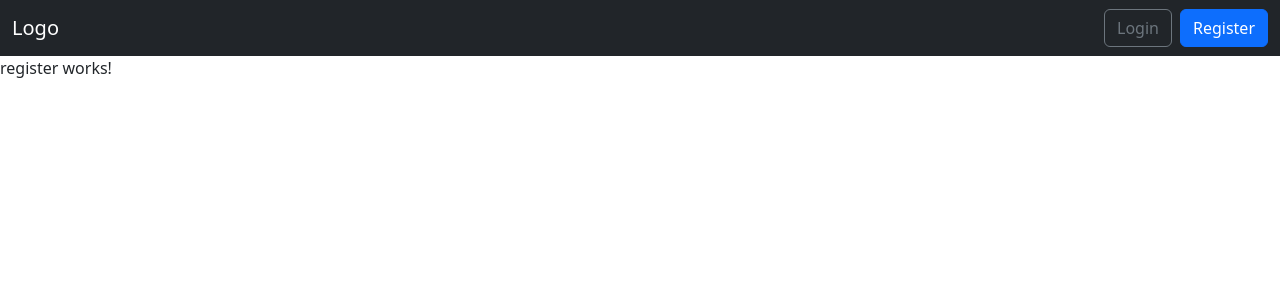
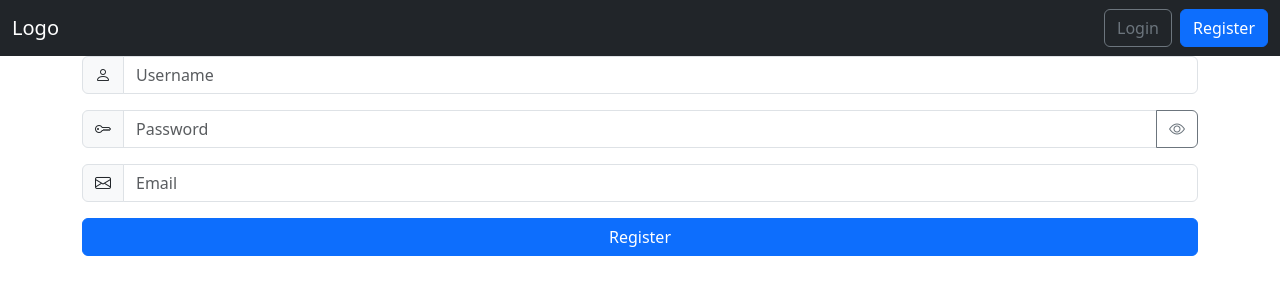
Before and after one commit to Matik541/angular-blog-school, an Angular app: page /register in a window 1280 px wide. Shown: the top 300 px of the page. Built offline with nearby package versions, Linux system fonts and the light colour scheme; no server answers.

Commit message:
Update login and register components

```diff
--- a/src/app/components/auth/login/login.component.html
+++ b/src/app/components/auth/login/login.component.html
@@ -1 +1,40 @@
-<p>login works!</p>
+<div class="container">
+  <div class="input-group mb-3">
+    <span class="input-group-text">
+        <i class="bi bi-person"></i>
+    </span>
+    <input
+      type="text"
+      class="form-control"
+      placeholder="Username"
+      aria-label="Username"
+    />
+  </div>
+
+  <div class="input-group mb-3">
+    <span class="input-group-text">
+        <i class="bi bi-key"></i>
+    </span>
+    <input
+      type="password"
+      class="form-control"
+      placeholder="Password"
+      aria-label="Password"
+    />
+    <button class="btn btn-outline-secondary" type="button" (click)="showPassword">
+        <i class="bi bi-eye"></i>
+    </button>
+  </div>
+
+  <div class="d-grid gap-2">
+    <button
+        type="email"
+        name="login"
+        id="login"
+        class="btn btn-primary"
+    >
+        Login
+    </button>
+  </div>
+
+</div>
--- a/src/app/components/auth/login/login.component.ts
+++ b/src/app/components/auth/login/login.component.ts
@@ -20,4 +20,8 @@ export class LoginComponent {
         console.log(res);
       });
     }
+
+    showPassword() {
+
+    }
 }
--- a/src/app/components/auth/register/register.component.html
+++ b/src/app/components/auth/register/register.component.html
@@ -1 +1,52 @@
-<p>register works!</p>
+<div class="container">
+    <div class="input-group mb-3">
+      <span class="input-group-text">
+          <i class="bi bi-person"></i>
+      </span>
+      <input
+        type="text"
+        class="form-control"
+        placeholder="Username"
+        aria-label="Username"
+      />
+    </div>
+
+    <div class="input-group mb-3">
+      <span class="input-group-text">
+          <i class="bi bi-key"></i>
+      </span>
+      <input
+        type="password"
+        class="form-control"
+        placeholder="Password"
+        aria-label="Password"
+      />
+      <button class="btn btn-outline-secondary" type="button" (click)="showPassword">
+          <i class="bi bi-eye"></i>
+      </button>
+    </div>
+
+    <div class="input-group mb-3">
+      <span class="input-group-text">
+          <i class="bi bi-envelope"></i>
+      </span>
+      <input
+        type="text"
+        class="form-control"
+        placeholder="Email"
+        aria-label="Email"
+      />
+    </div>
+
+    <div class="d-grid gap-2">
+      <button
+          type="button"
+          name="register"
+          id="register"
+          class="btn btn-primary"
+      >
+          Register
+      </button>
+    </div>
+
+  </div>
--- a/src/app/components/auth/register/register.component.ts
+++ b/src/app/components/auth/register/register.component.ts
@@ -19,4 +19,8 @@ export class RegisterComponent {
       console.log(res);
     });
   }
+
+  showPassword() {
+
+  }
 }
```
